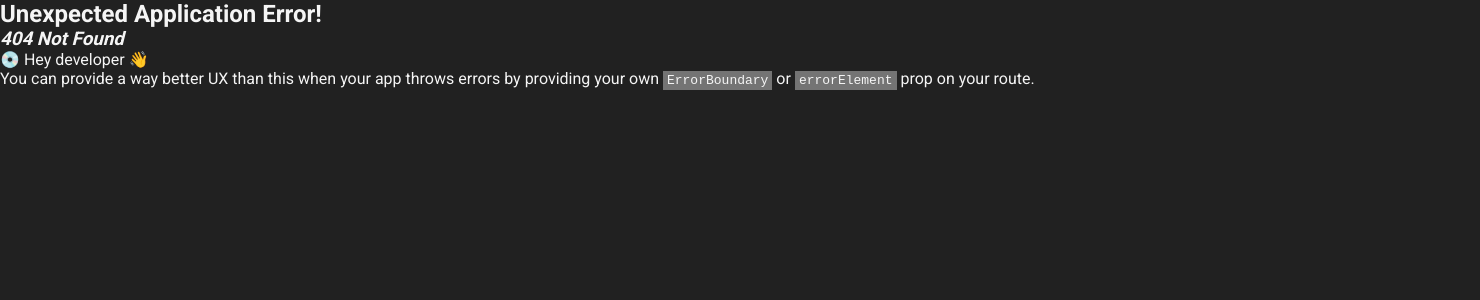
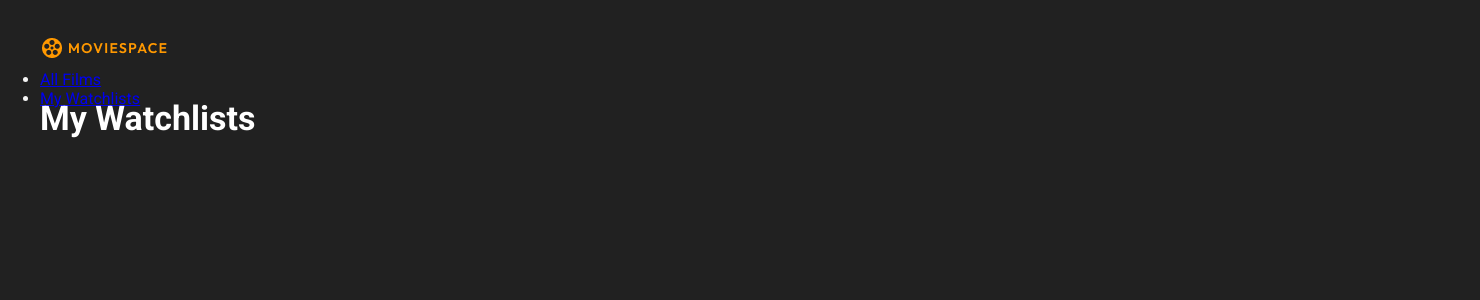
Before and after one commit to emiliaquerino/movie-app, a React (Vite) app: page /my-watchlists in a window 1280 px wide. Before the commit this address had no page. Shown: the top 300 px of the page, 1480 px wide, since content can reach past the window. Built offline with nearby package versions, Linux system fonts and the light colour scheme.

Commit message:
Renomeia MyFavorites para MyWatchLists

```diff
--- a/src/components/Header.jsx
+++ b/src/components/Header.jsx
@@ -14,7 +14,7 @@ const Header = () => {
             <Link to="/">All Films</Link>
           </li>
           <li>
-            <Link to="/my-favorites">MyFavorites</Link>
+            <Link to="/my-watchlists">My Watchlists</Link>
           </li>
         </ul>
       </nav>
--- a/src/main.jsx
+++ b/src/main.jsx
@@ -4,7 +4,7 @@ import App from './App.jsx'
 import './index.css'
 import { createBrowserRouter, RouterProvider } from 'react-router-dom'
 import AllFilms from './pages/AllFilms.jsx'
-import MyFavorites from './pages/MyFavorites.jsx'
+import MyWatchlists from './pages/MyWatchlists.jsx'
 
 const router = createBrowserRouter([
   {
@@ -16,8 +16,8 @@ const router = createBrowserRouter([
         element: <AllFilms />,
       },
       {
-        path: '/my-favorites',
-        element: <MyFavorites />,
+        path: '/my-watchlists',
+        element: <MyWatchlists />,
       },
     ],
   }
--- a/src/pages/MyFavorites.jsx
+++ /dev/null
@@ -1,14 +0,0 @@
-import React, { useContext } from "react";
-import "../styles/MyFavorites.css";
-
-const MyFavorites = () => {
-  //const
-
-  return (
-    <div>
-        <h1>My Favorites</h1>
-    </div>
-  );
-};
-
-export default MyFavorites;
--- /dev/null
+++ b/src/pages/MyWatchlists.jsx
@@ -0,0 +1,14 @@
+import React, { useContext } from "react";
+import "../styles/MyWatchlists.css";
+
+const MyWatchlists = () => {
+  //const
+
+  return (
+    <div>
+        <h1>My Watchlists </h1>
+    </div>
+  );
+};
+
+export default MyWatchlists;
```
Also changed, not shown: src/styles/MyFavorites.css (deleted), src/styles/MyWatchlists.css (added).
